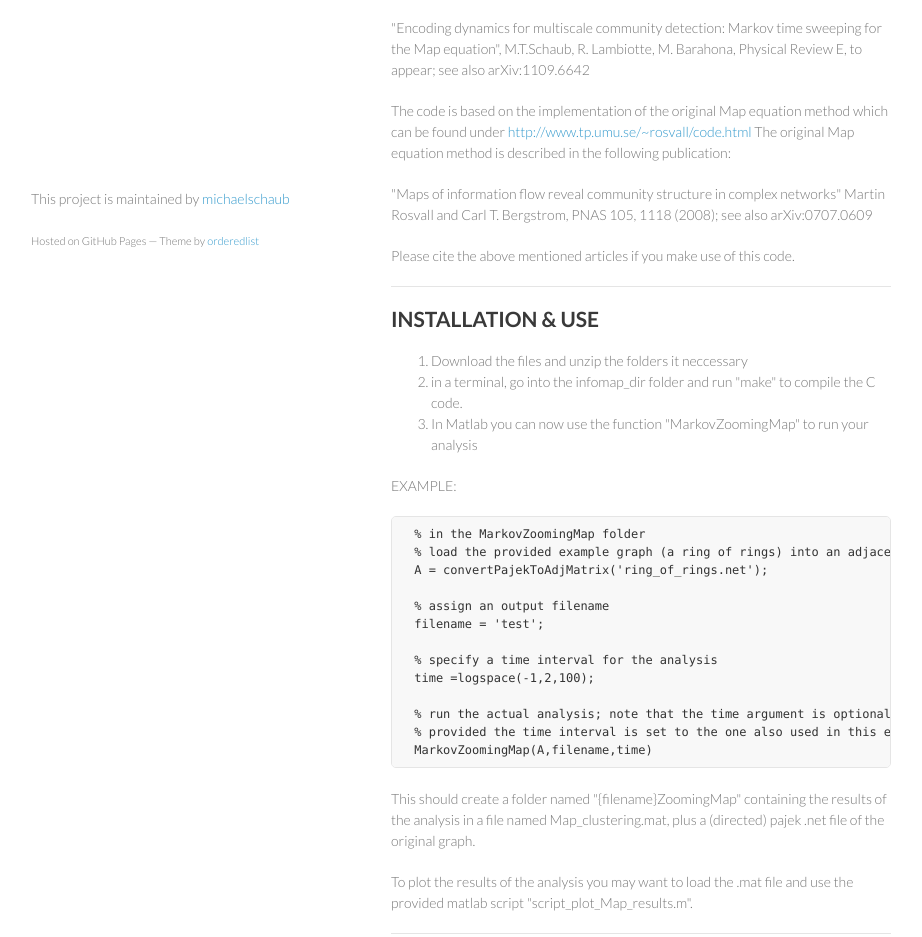
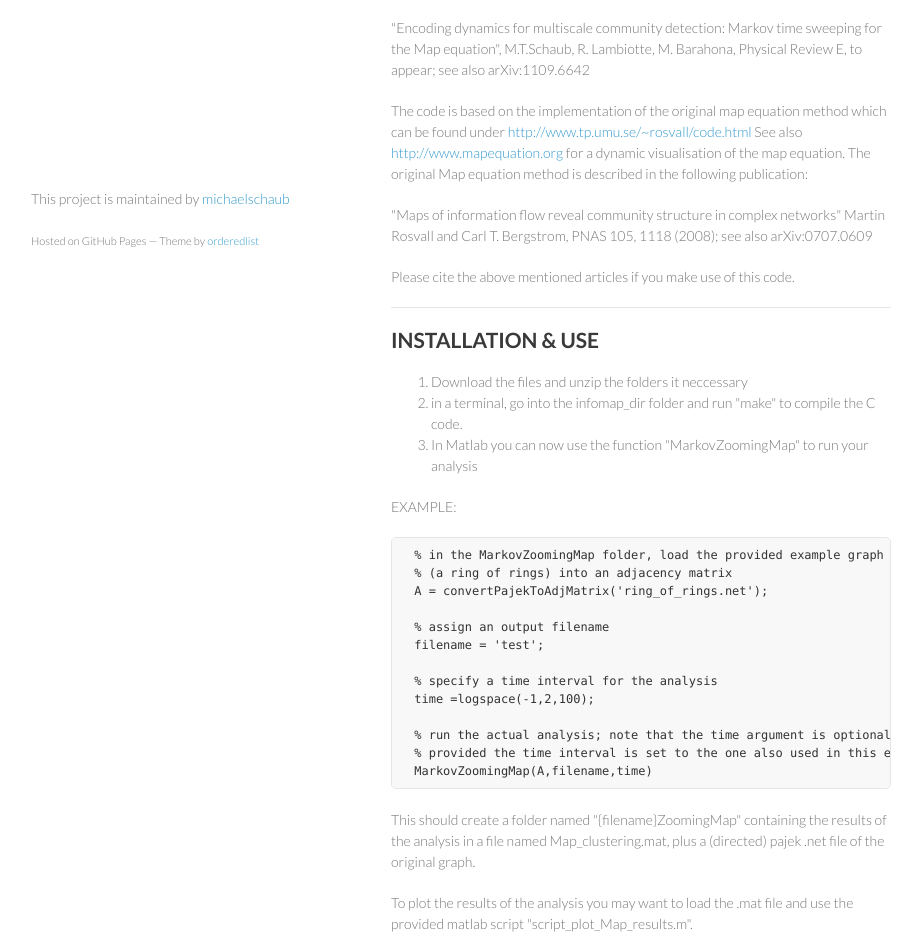
Before and after one commit to michaelschaub/MarkovZoomingMap, a plain HTML site: page index.html in a window 1280 px wide. Shown: the part 480-1417 px from the top of the page, without its empty margins (179-1101 px from the left). Drawn offline with Linux system fonts and the light colour scheme.

Commit message:
Create gh-pages branch via GitHub

```diff
--- a/index.html
+++ b/index.html
@@ -52,9 +52,11 @@ method as discussed in the article:</p>
 the Map equation", M.T.Schaub, R. Lambiotte, M. Barahona, Physical Review E,
 to appear; see also arXiv:1109.6642</p>
 
-<p>The code is based on the implementation of the original Map equation method
+<p>The code is based on the implementation of the original map equation method
 which can be found under <a href="http://www.tp.umu.se/%7Erosvall/code.html">http://www.tp.umu.se/~rosvall/code.html</a>
-The original Map equation method is described in the following publication:</p>
+See also <a href="http://www.mapequation.org">http://www.mapequation.org</a> for a dynamic visualisation of the map
+equation. The original Map equation method is described in the following
+publication:</p>
 
 <p>"Maps of information flow reveal community structure in complex networks"
 Martin Rosvall and Carl T. Bergstrom, PNAS 105, 1118 (2008);
@@ -72,8 +74,8 @@ the C code.</li>
 analysis</li>
 </ol><p>EXAMPLE:</p>
 
-<pre><code> % in the MarkovZoomingMap folder
- % load the provided example graph (a ring of rings) into an adjacency matrix
+<pre><code> % in the MarkovZoomingMap folder, load the provided example graph
+ % (a ring of rings) into an adjacency matrix
  A = convertPajekToAdjMatrix('ring_of_rings.net');
 
  % assign an output filename
```
Also changed, not shown: params.json (+1 -1 lines).
